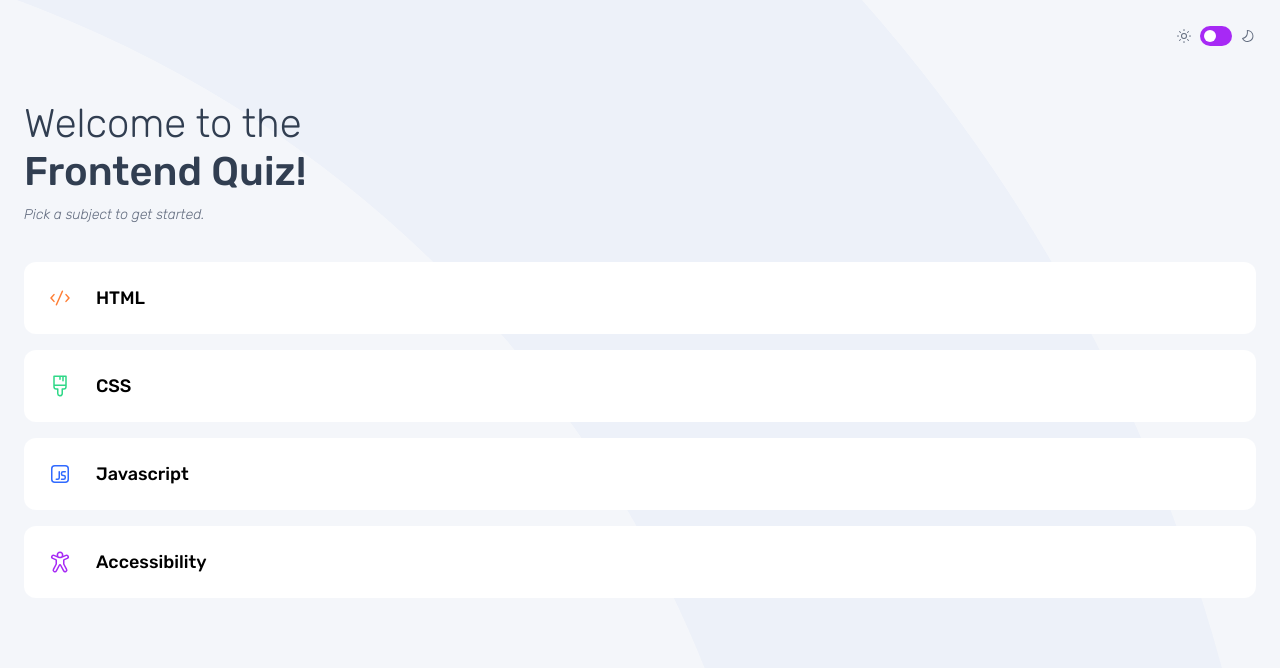
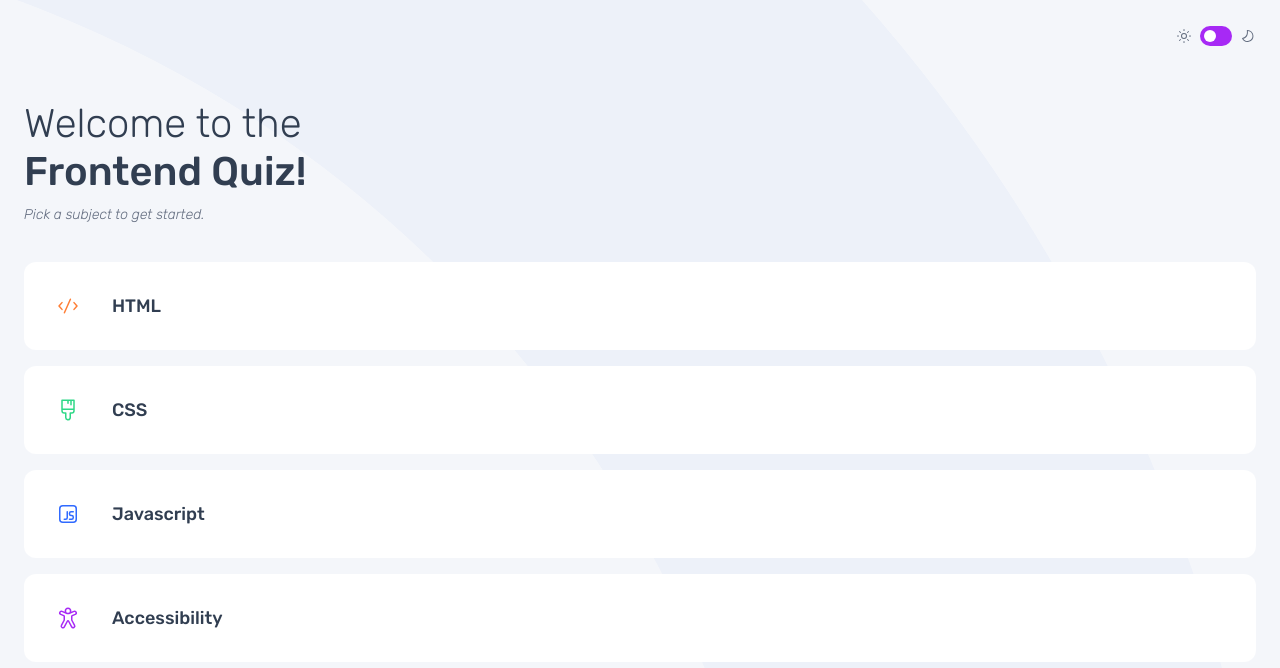
Before and after one commit to CharlieCastleWeb/fem--frontend-quiz-app, a React (Vite) app: page / in a window 1280 px wide. Shown: the top 668 px of the page. Built offline with nearby package versions, Linux system fonts and the light colour scheme.

Commit message:
feat: support text markers in app button

```diff
--- a/src/components/app-button.tsx
+++ b/src/components/app-button.tsx
@@ -1,7 +1,8 @@
 type AppButtonProps = {
   label: string;
-  icon?: string;
+  iconSrc?: string;
   iconAlt?: string;
+  iconText?: string;
   lightColor?: string;
   mainColor?: string;
   onClick: React.MouseEventHandler<HTMLButtonElement>;
@@ -9,8 +10,9 @@ type AppButtonProps = {
 
 export default function AppButton({
   label,
-  icon,
+  iconSrc,
   iconAlt,
+  iconText,
   lightColor,
   mainColor,
   onClick,
@@ -21,15 +23,26 @@ export default function AppButton({
       className="hover:border-(--main-color) cursor-pointer p-3.25 bg-fem-white w-full flex items-center justify-items-start gap-4 rounded-xl border-3 border-transparent transition-all duration-300 ease-in-out"
       style={{ "--main-color": mainColor } as React.CSSProperties}
     >
-      {icon && (
+      {(iconSrc || iconText) && (
         <div
-          className={"rounded-md p-2"}
+          className={"rounded-md p-2 size-14 flex items-center justify-center"}
           style={{ backgroundColor: lightColor }}
         >
-          <img src={icon} alt={iconAlt} className="size-6"></img>
+          {iconSrc ? (
+            <img src={iconSrc} alt={iconAlt ?? ""} className="size-6"></img>
+          ) : (
+            iconText && (
+              <span
+                className="text-preset-4-mobile text-fem-gray-500"
+                aria-hidden="true"
+              >
+                {iconText}
+              </span>
+            )
+          )}
         </div>
       )}
-      <span className="text-preset-4-mobile">{label}</span>
+      <span className="text-preset-4-mobile text-fem-blue-900">{label}</span>
     </button>
   );
 }
--- a/src/components/subject-selector.tsx
+++ b/src/components/subject-selector.tsx
@@ -21,7 +21,7 @@ export default function SubjectSelector({
           <AppButton
             onClick={() => onSelectSubject(subjectKey)}
             label={subject.label}
-            icon={subject.iconSrc}
+            iconSrc={subject.iconSrc}
             iconAlt={subject.iconAlt}
             lightColor={subject.lightColor}
             mainColor={subject.mainColor}
```
